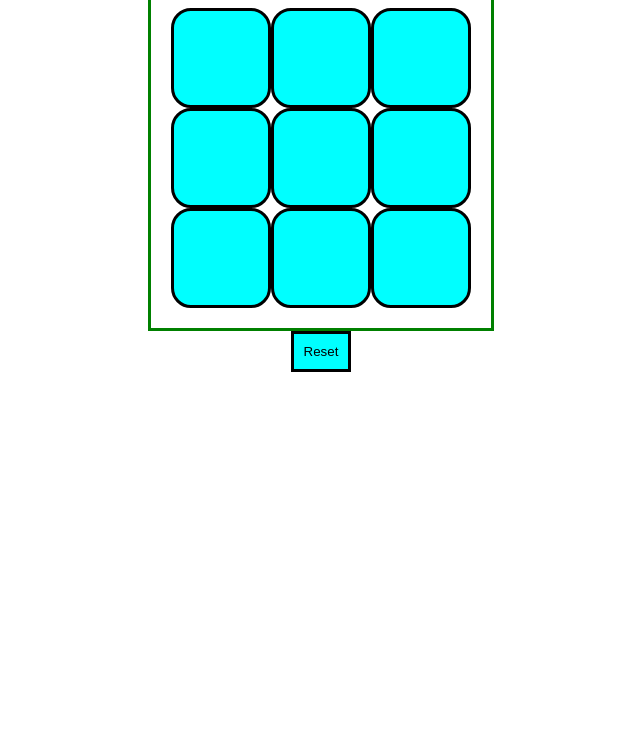
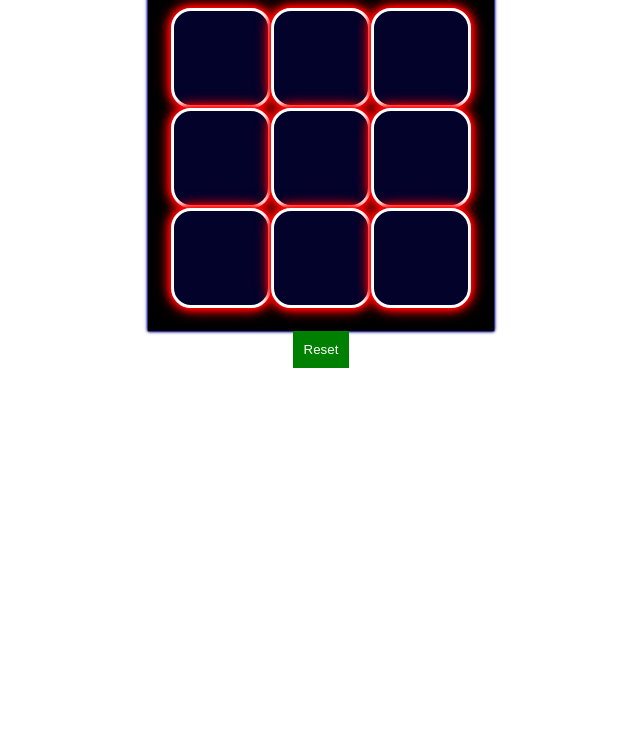
Before and after one commit to mithileshjoshi100/git-group, a plain HTML site: page TicTacToe/index.html in a window 1280 px wide. Shown: the part 60-800 px from the top of the page, without its empty margins (319-959 px from the left). Drawn offline with Linux system fonts and the light colour scheme.

Commit message:
I updated css

```diff
--- a/TicTacToe/stlye.css
+++ b/TicTacToe/stlye.css
@@ -15,16 +15,20 @@ body {
     border: 10px;
     align-content: center;
     margin: auto;
-    border: 3px solid green;
+    background-color: black;
     padding: 20px;
+    border: 3px solid #fff0;
+    box-shadow: 0 0 1px navy, 0 0 2px navy, 0 0 3px navy, 0 0 4px navy;
+
 }
 
 .box {
-    color: red;
+    color: white;
     border-radius: 20px;
-    border: 3px solid black;
-    background-color: aqua;
-    font-size: x-large;
+    background-color:rgb(2, 2, 43);
+    border: 3px solid #fff;
+    box-shadow: 0 0 4px red, 0 0 8px red, 0 0 12px red, 0 0 16px red;
+    font-size: 300%;
     height: auto;
     width: auto;
 }
@@ -34,7 +38,8 @@ body {
 }
 
 .reset-btn {
-    background-color: aqua;
+    color: white;
+    background-color: green;
+    border: 1px solid green;
     padding: 10px;
-    border: 3px solid black;
 }
```
